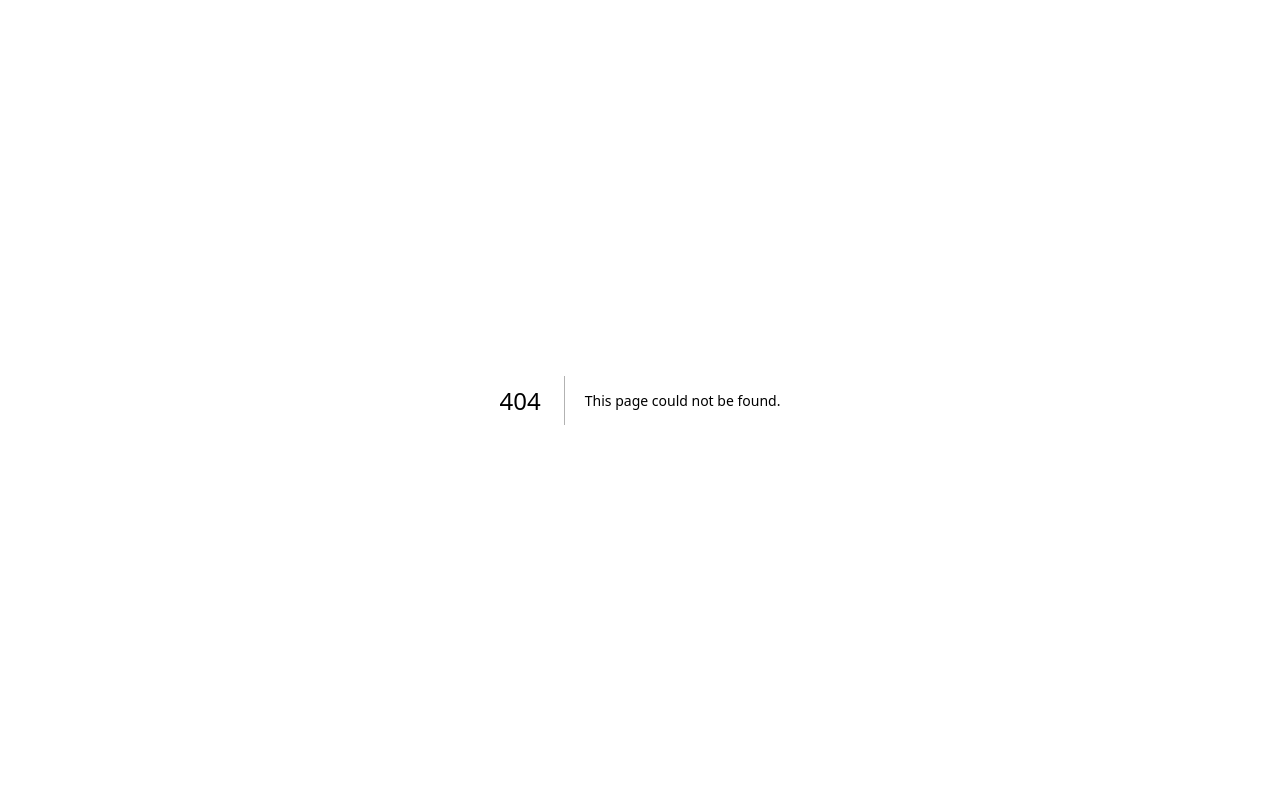
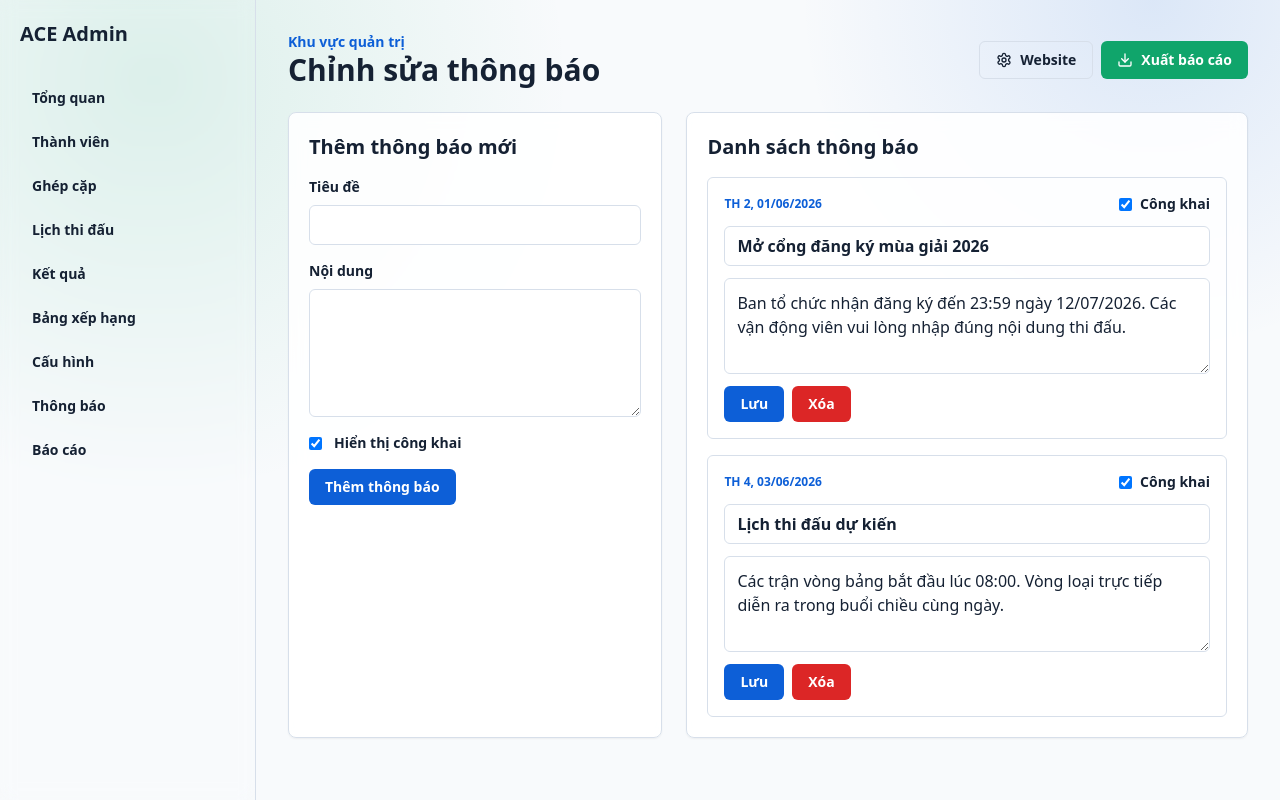
Before and after one commit to exodia-necross/ace-longthu, a Next.js app: page /admin/announcements in a window 1280 px wide. Before the commit this address had no page. Built offline with nearby package versions, Linux system fonts and the light colour scheme; no server answers.

Commit message:
Add announcement management

```diff
--- a/app/admin/actions.ts
+++ b/app/admin/actions.ts
@@ -11,6 +11,7 @@ const adminPaths = [
   "/admin/results",
   "/admin/ranking",
   "/admin/settings",
+  "/admin/announcements",
   "/",
   "/players",
   "/schedule",
@@ -107,3 +108,44 @@ export async function saveTournamentSettings(formData: FormData) {
 
   revalidateAdmin();
 }
+
+export async function saveAnnouncement(formData: FormData) {
+  if (!hasSupabaseAdminConfig()) return;
+
+  const id = String(formData.get("announcementId") ?? "");
+  const tournamentId = String(formData.get("tournamentId") ?? "");
+  const title = String(formData.get("title") ?? "").trim();
+  const body = String(formData.get("body") ?? "").trim();
+  const isPublic = formData.get("isPublic") === "on";
+
+  if (!title || !body) return;
+
+  const supabase = createSupabaseAdminClient();
+  const payload = {
+    tournament_id: tournamentId || null,
+    title,
+    body,
+    is_public: isPublic
+  };
+
+  const { error } = id
+    ? await supabase.from("announcements").update(payload).eq("id", id)
+    : await supabase.from("announcements").insert(payload);
+
+  if (error) throw new Error(error.message);
+
+  revalidateAdmin();
+}
+
+export async function deleteAnnouncement(formData: FormData) {
+  if (!hasSupabaseAdminConfig()) return;
+
+  const id = String(formData.get("announcementId") ?? "");
+  if (!id) return;
+
+  const supabase = createSupabaseAdminClient();
+  const { error } = await supabase.from("announcements").delete().eq("id", id);
+  if (error) throw new Error(error.message);
+
+  revalidateAdmin();
+}
--- /dev/null
+++ b/app/admin/announcements/page.tsx
@@ -0,0 +1,67 @@
+import { deleteAnnouncement, saveAnnouncement } from "@/app/admin/actions";
+import { AdminShell } from "@/components/admin-shell";
+import { Card } from "@/components/ui/card";
+import { getAdminAnnouncements, getAdminTournament } from "@/lib/admin-data";
+import { formatDate } from "@/lib/utils";
+
+export default async function AdminAnnouncementsPage() {
+  const [tournament, announcements] = await Promise.all([
+    getAdminTournament(),
+    getAdminAnnouncements()
+  ]);
+
+  return (
+    <AdminShell title="Chỉnh sửa thông báo">
+      <div className="mt-6 grid gap-6 xl:grid-cols-[0.8fr_1.2fr]">
+        <Card>
+          <h3 className="text-xl font-bold">Thêm thông báo mới</h3>
+          <form action={saveAnnouncement} className="mt-4 grid gap-4">
+            <input name="tournamentId" type="hidden" value={tournament.id} />
+            <label className="grid gap-2 text-sm font-semibold">
+              Tiêu đề
+              <input className="h-10 rounded-md border border-border px-3 dark:bg-white/5" name="title" required />
+            </label>
+            <label className="grid gap-2 text-sm font-semibold">
+              Nội dung
+              <textarea className="min-h-32 rounded-md border border-border p-3 dark:bg-white/5" name="body" required />
+            </label>
+            <label className="flex items-center gap-3 text-sm font-semibold">
+              <input defaultChecked name="isPublic" type="checkbox" /> Hiển thị công khai
+            </label>
+            <button className="w-fit rounded-md bg-court-blue px-4 py-2 text-sm font-bold text-white" type="submit">Thêm thông báo</button>
+          </form>
+        </Card>
+
+        <Card>
+          <h3 className="text-xl font-bold">Danh sách thông báo</h3>
+          <div className="mt-4 grid gap-4">
+            {announcements.length === 0 && <p className="text-sm text-mutedForeground">Chưa có thông báo.</p>}
+            {announcements.map((announcement) => (
+              <div className="rounded-md border border-border p-4" key={announcement.id}>
+                <form action={saveAnnouncement} className="grid gap-3">
+                  <input name="announcementId" type="hidden" value={announcement.id} />
+                  <input name="tournamentId" type="hidden" value={tournament.id} />
+                  <div className="flex flex-wrap items-center justify-between gap-3">
+                    <p className="text-xs font-bold uppercase text-court-blue">{formatDate(announcement.createdAt)}</p>
+                    <label className="flex items-center gap-2 text-sm font-semibold">
+                      <input defaultChecked={announcement.isPublic !== false} name="isPublic" type="checkbox" /> Công khai
+                    </label>
+                  </div>
+                  <input className="h-10 rounded-md border border-border px-3 font-bold dark:bg-white/5" defaultValue={announcement.title} name="title" required />
+                  <textarea className="min-h-24 rounded-md border border-border p-3 dark:bg-white/5" defaultValue={announcement.body} name="body" required />
+                  <div className="flex gap-2">
+                    <button className="rounded-md bg-court-blue px-4 py-2 text-sm font-bold text-white" type="submit">Lưu</button>
+                    <button className="rounded-md bg-red-600 px-4 py-2 text-sm font-bold text-white" form={`delete-${announcement.id}`} type="submit">Xóa</button>
+                  </div>
+                </form>
+                <form action={deleteAnnouncement} id={`delete-${announcement.id}`}>
+                  <input name="announcementId" type="hidden" value={announcement.id} />
+                </form>
+              </div>
+            ))}
+          </div>
+        </Card>
+      </div>
+    </AdminShell>
+  );
+}
--- a/components/admin-shell.tsx
+++ b/components/admin-shell.tsx
@@ -9,6 +9,7 @@ export const adminNav = [
   ["Kết quả", "/admin/results"],
   ["Bảng xếp hạng", "/admin/ranking"],
   ["Cấu hình", "/admin/settings"],
+  ["Thông báo", "/admin/announcements"],
   ["Báo cáo", "/admin/reports"]
 ];
 
--- a/lib/admin-data.ts
+++ b/lib/admin-data.ts
@@ -1,6 +1,6 @@
-import { matches, players, rankings, teams, tournament } from "@/lib/mock-data";
+import { announcements, matches, players, rankings, teams, tournament } from "@/lib/mock-data";
 import { createSupabaseAdminClient, hasSupabaseAdminConfig } from "@/lib/supabase-admin";
-import type { EventType, MatchStatus, Player, PlayerStatus, RankingRow, SkillLevel, Team } from "@/lib/types";
+import type { Announcement, EventType, MatchStatus, Player, PlayerStatus, RankingRow, SkillLevel, Team } from "@/lib/types";
 
 const levels: Record<string, SkillLevel> = {
   beginner: "Mới chơi",
@@ -82,6 +82,14 @@ type TournamentRow = {
   registration_open: boolean;
 };
 
+type AnnouncementRow = {
+  id: string;
+  title: string;
+  body: string;
+  is_public: boolean;
+  created_at: string;
+};
+
 export function mapPlayer(row: PlayerRow): Player {
   return {
     id: row.id,
@@ -143,6 +151,37 @@ export async function getAdminTournament(): Promise<AdminTournament> {
     venue: [row.venue_name, row.address].filter(Boolean).join(" - "),
     registrationOpen: row.registration_open
   };
+}
+
+export async function getAdminAnnouncements({ publicOnly = false }: { publicOnly?: boolean } = {}): Promise<Announcement[]> {
+  if (!hasSupabaseAdminConfig()) {
+    return announcements.filter((item) => !publicOnly || item.isPublic !== false);
+  }
+
+  const supabase = createSupabaseAdminClient();
+  let query = supabase
+    .from("announcements")
+    .select("id,title,body,is_public,created_at")
+    .order("created_at", { ascending: false });
+
+  if (publicOnly) {
+    query = query.eq("is_public", true);
+  }
+
+  const { data, error } = await query;
+
+  if (error) {
+    console.error("Failed to load announcements", error);
+    return announcements.filter((item) => !publicOnly || item.isPublic !== false);
+  }
+
+  return (data as AnnouncementRow[]).map((row) => ({
+    id: row.id,
+    title: row.title,
+    body: row.body,
+    createdAt: row.created_at,
+    isPublic: row.is_public
+  }));
 }
 
 export async function getAdminPlayers(): Promise<Player[]> {
--- a/lib/data.ts
+++ b/lib/data.ts
@@ -1,9 +1,10 @@
-import { announcements, tournament } from "@/lib/mock-data";
-import { getAdminMatches, getAdminPlayers, getAdminRankings, getAdminTeams, getAdminTournament } from "@/lib/admin-data";
+import { tournament } from "@/lib/mock-data";
+import { getAdminAnnouncements, getAdminMatches, getAdminPlayers, getAdminRankings, getAdminTeams, getAdminTournament } from "@/lib/admin-data";
 
 export async function getPublicData() {
-  const [currentTournament, players, teams, matches, rankings] = await Promise.all([
+  const [currentTournament, announcements, players, teams, matches, rankings] = await Promise.all([
     getAdminTournament(),
+    getAdminAnnouncements({ publicOnly: true }),
     getAdminPlayers(),
     getAdminTeams(),
     getAdminMatches(),
--- a/lib/types.ts
+++ b/lib/types.ts
@@ -57,4 +57,5 @@ export interface Announcement {
   title: string;
   body: string;
   createdAt: string;
+  isPublic?: boolean;
 }
```
